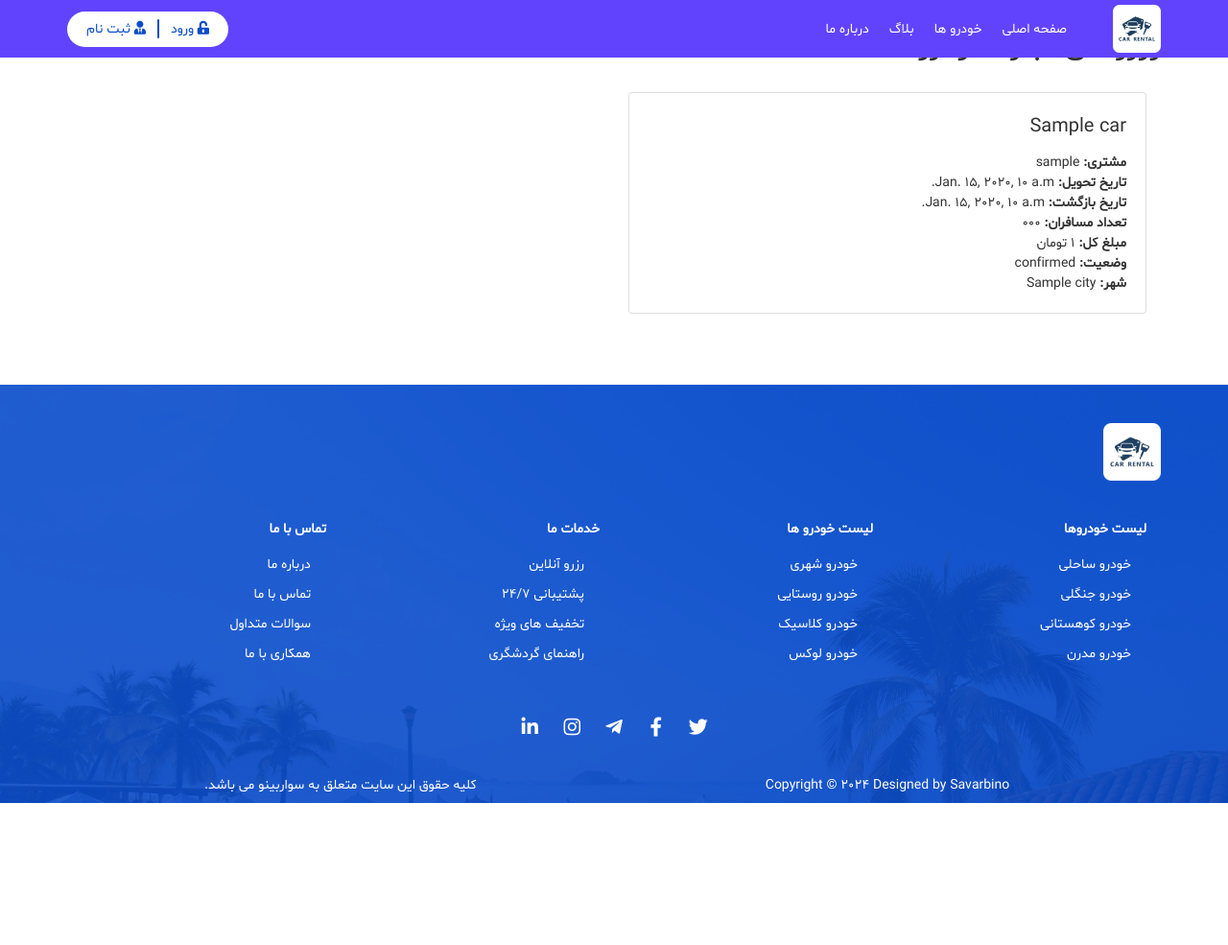
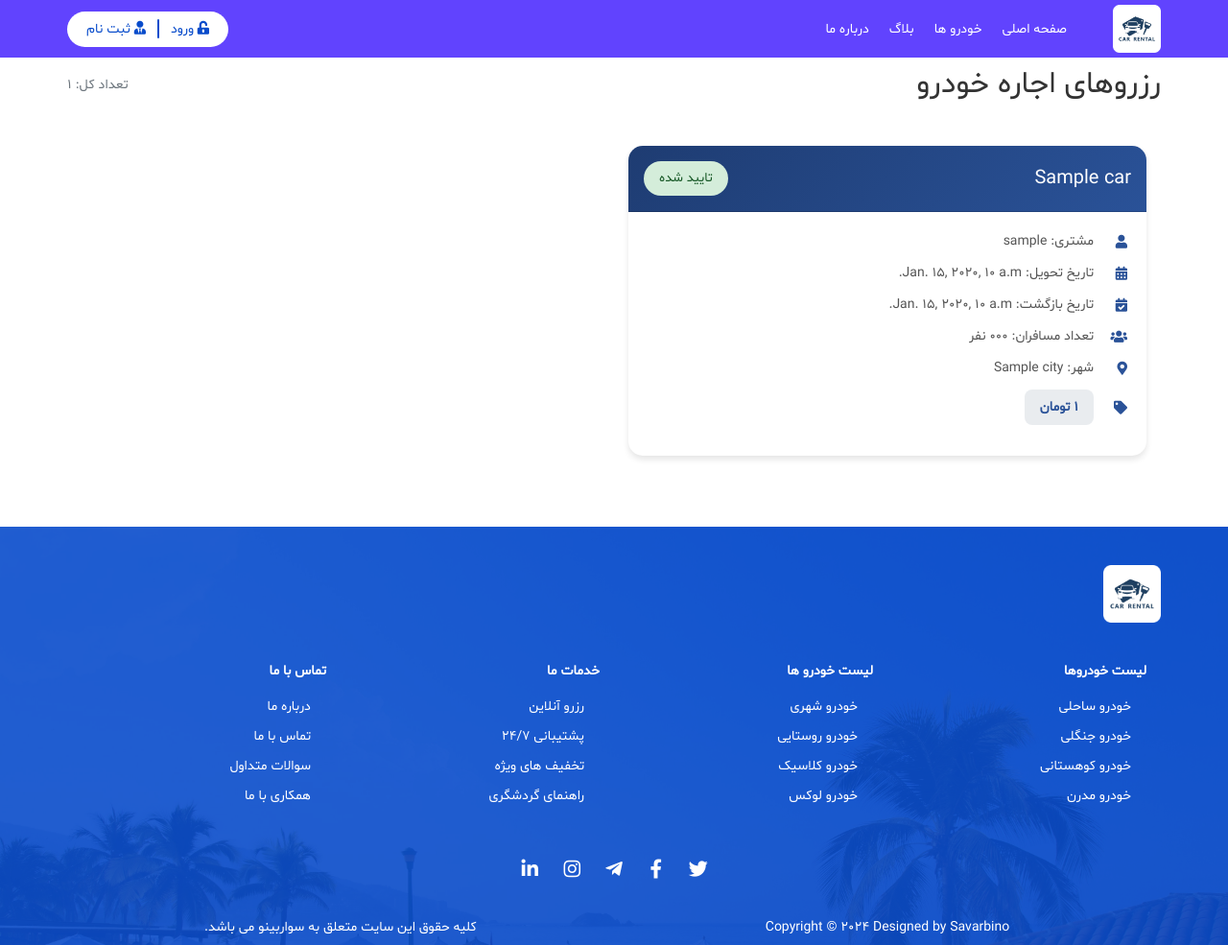
Before and after one commit to AhEsmaeili79/Car-Rental, a Django app: template templates/reservations/renter_reservations.html in a window 1280 px wide. Shown: the whole page at 96% size. Before the commit the page ends 837 px from the top, so only its background shows below. Run offline with Django 5.2, Linux system fonts and the light colour scheme; the template is opened without the code that fills it: most values are stand-ins (such as "Sample title", 1, 10 or a date in 2020); some libraries are stand-ins or nearby versions.

Commit message:
update:  rent reservation

```diff
--- a/templates/reservations/renter_reservations.html
+++ b/templates/reservations/renter_reservations.html
@@ -4,33 +4,196 @@
 {% block title %}رزروهای میزبان{% endblock %}
 
 {% block content %}
-<div class="container mt-4">
-    <h2 class="mb-4">رزروهای اجاره خودرو</h2>
+<style>
+    .reservation-card {
+        border: none;
+        border-radius: 15px;
+        box-shadow: 0 4px 6px rgba(0, 0, 0, 0.1);
+        transition: transform 0.2s ease-in-out;
+        margin-bottom: 1.5rem;
+    }
+
+    .reservation-card:hover {
+        transform: translateY(-5px);
+    }
+
+    .card-header {
+        background: linear-gradient(135deg, #1e3c72 0%, #2a5298 100%);
+        color: white;
+        border-radius: 15px 15px 0 0 !important;
+        padding: 1rem;
+    }
+
+    .status-badge {
+        padding: 0.5rem 1rem;
+        border-radius: 20px;
+        font-size: 0.85rem;
+        font-weight: 500;
+    }
+
+    .status-pending {
+        background-color: #fff3cd;
+        color: #856404;
+    }
+
+    .status-confirmed {
+        background-color: #d4edda;
+        color: #155724;
+    }
+
+    .status-cancelled {
+        background-color: #f8d7da;
+        color: #721c24;
+    }
+
+    .status-completed {
+        background-color: #cce5ff;
+        color: #004085;
+    }
+
+    .info-item {
+        display: flex;
+        align-items: center;
+        margin-bottom: 0.75rem;
+        color: #555;
+    }
+
+    .info-item i {
+        width: 25px;
+        color: #2a5298;
+        margin-left: 10px;
+    }
+
+    .action-buttons {
+        display: flex;
+        gap: 1rem;
+        margin-top: 1.5rem;
+    }
+
+    .btn-confirm {
+        background: #28a745;
+        color: white;
+        border: none;
+        padding: 0.5rem 1.5rem;
+        border-radius: 8px;
+        transition: all 0.2s ease;
+    }
+
+    .btn-confirm:hover {
+        background: #218838;
+        transform: translateY(-2px);
+    }
+
+    .btn-reject {
+        background: #dc3545;
+        color: white;
+        border: none;
+        padding: 0.5rem 1.5rem;
+        border-radius: 8px;
+        transition: all 0.2s ease;
+    }
+
+    .btn-reject:hover {
+        background: #c82333;
+        transform: translateY(-2px);
+    }
+
+    .empty-state {
+        text-align: center;
+        padding: 3rem;
+        background: white;
+        border-radius: 15px;
+        box-shadow: 0 4px 6px rgba(0, 0, 0, 0.1);
+    }
+
+    .empty-state i {
+        font-size: 4rem;
+        color: #6c757d;
+        margin-bottom: 1rem;
+    }
+
+    .price-tag {
+        background: #e9ecef;
+        padding: 0.5rem 1rem;
+        border-radius: 8px;
+        font-weight: bold;
+        color: #2a5298;
+    }
+
+    .page-container {
+        margin-top: 3rem;
+        padding-top: 1rem;
+    }
+
+    .page-header {
+        margin-bottom: 2.5rem;
+    }
+</style>
+
+<div class="container page-container">
+    <div class="page-header d-flex justify-content-between align-items-center">
+        <h2 class="mb-0">رزروهای اجاره خودرو</h2>
+        <div class="text-muted">تعداد کل: {{ reservations|length }}</div>
+    </div>
+
     {% if reservations %}
         <div class="row">
             {% for order in reservations %}
-                <div class="col-md-6 mb-4">
-                    <div class="card">
+                <div class="col-md-6">
+                    <div class="card reservation-card">
+                        <div class="card-header d-flex justify-content-between align-items-center">
+                            <h5 class="card-title mb-0">{{ order.car.name }}</h5>
+                            <span class="status-badge status-{{ order.status }}">
+                                {% if order.status == 'pending' %}
+                                    در انتظار تایید
+                                {% elif order.status == 'confirmed' %}
+                                    تایید شده
+                                {% elif order.status == 'cancelled' %}
+                                    لغو شده
+                                {% else %}
+                                    تکمیل شده
+                                {% endif %}
+                            </span>
+                        </div>
                         <div class="card-body">
-                            <h5 class="card-title">{{ order.car.name }}</h5>
-                            <p class="card-text">
-                                <strong>مشتری:</strong> {{ order.user.username }}<br>
-                                <strong>تاریخ تحویل:</strong> {{ order.pickup_date }}<br>
-                                <strong>تاریخ بازگشت:</strong> {{ order.return_date }}<br>
-                                <strong>تعداد مسافران:</strong> {{ order.number_of_passengers }}<br>
-                                <strong>مبلغ کل:</strong> {{ order.total_price }} تومان<br>
-                                <strong>وضعیت:</strong> {{ order.status }}<br>
-                                <strong>شهر:</strong> {{ order.car.city }}
-                            </p>
+                            <div class="info-item">
+                                <i class="fas fa-user"></i>
+                                <span>مشتری: {{ order.user.username }}</span>
+                            </div>
+                            <div class="info-item">
+                                <i class="fas fa-calendar-alt"></i>
+                                <span>تاریخ تحویل: {{ order.pickup_date }}</span>
+                            </div>
+                            <div class="info-item">
+                                <i class="fas fa-calendar-check"></i>
+                                <span>تاریخ بازگشت: {{ order.return_date }}</span>
+                            </div>
+                            <div class="info-item">
+                                <i class="fas fa-users"></i>
+                                <span>تعداد مسافران: {{ order.number_of_passengers }} نفر</span>
+                            </div>
+                            <div class="info-item">
+                                <i class="fas fa-map-marker-alt"></i>
+                                <span>شهر: {{ order.car.city }}</span>
+                            </div>
+                            <div class="info-item">
+                                <i class="fas fa-tag"></i>
+                                <span class="price-tag">{{ order.total_price }} تومان</span>
+                            </div>
+
                             {% if order.status == 'pending' %}
-                                <div class="mt-3">
-                                    <form method="post" action="{% url 'reservations:confirm_order' order.id %}" class="d-inline">
+                                <div class="action-buttons">
+                                    <form method="post" action="{% url 'reservations:confirm_reservation' order.id %}" class="d-inline">
                                         {% csrf_token %}
-                                        <button type="submit" class="btn btn-success">تایید</button>
+                                        <button type="submit" class="btn-confirm">
+                                            <i class="fas fa-check ml-1"></i> تایید
+                                        </button>
                                     </form>
-                                    <form method="post" action="{% url 'reservations:reject_order' order.id %}" class="d-inline">
+                                    <form method="post" action="{% url 'reservations:reject_reservation' order.id %}" class="d-inline">
                                         {% csrf_token %}
-                                        <button type="submit" class="btn btn-danger">رد</button>
+                                        <button type="submit" class="btn-reject">
+                                            <i class="fas fa-times ml-1"></i> رد
+                                        </button>
                                     </form>
                                 </div>
                             {% endif %}
@@ -40,8 +203,10 @@
             {% endfor %}
         </div>
     {% else %}
-        <div class="alert alert-info">
-            شما هنوز هیچ درخواست رزرو خودرویی ندارید.
+        <div class="empty-state">
+            <i class="fas fa-car"></i>
+            <h4 class="mt-3">هیچ درخواست رزرویی وجود ندارد</h4>
+            <p class="text-muted">شما هنوز هیچ درخواست رزرو خودرویی ندارید.</p>
         </div>
     {% endif %}
 </div>
```
